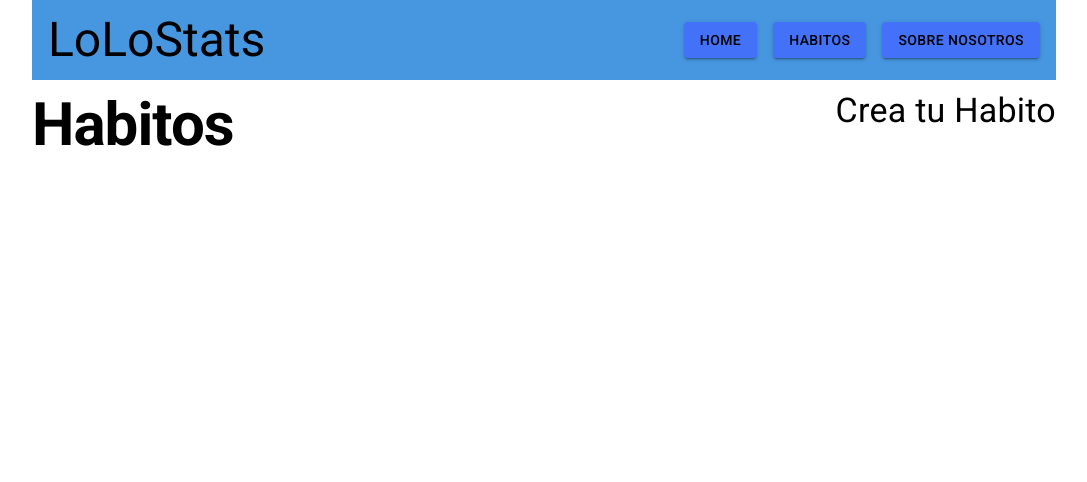
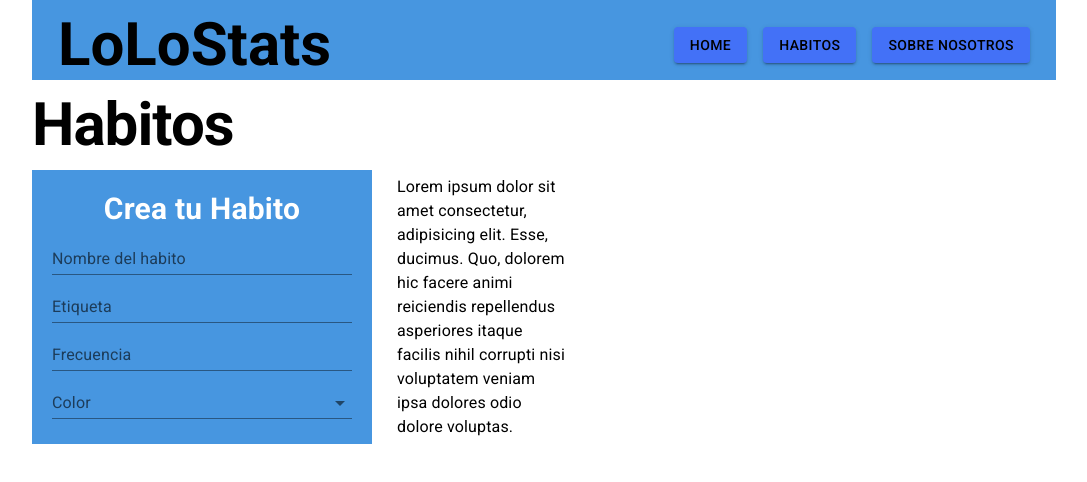
Before and after one commit to NachoBasilio/lolo-stats, a React (Vite) app: page /habitos in a window 1280 px wide. Shown: the top 482 px of the page, without its empty margins (96-1183 px from the left). Built offline with nearby package versions, Linux system fonts and the light colour scheme.

Commit message:
Acomodando el header y comenzando con el formulario

```diff
--- a/src/components/Header.jsx
+++ b/src/components/Header.jsx
@@ -4,26 +4,43 @@ import {Link as RouterLink } from "react-router-dom";
 export default function Header() {
   return (
     <Grid
-    container
-    direction="row"
-    justifyContent="space-between"
-    alignItems="center"
-    position="fixed"
-    backgroundColor="primary.main"
-    width="80%"
-    height="80px"
-    top={0}
-    left={0}
-    right={0}
-    ml="auto"
-    mr="auto"
-  >
+      container
+      direction="row"
+      justifyContent="space-between"
+      alignItems="center"
+      sx={{
+        position: 'fixed',
+        backgroundColor: 'primary.main',
+        width: { xs: '100%', sm: '100%', md: '80%' },
+        height: { sx: "auto", sm: "80px", md: "80px" },
+        top: 0,
+        left: 0,
+        right: 0,
+        padding: { xs: '10px', sm: '10px', md: '10px' },
+        ml: 'auto',
+        mr: 'auto',
+        paddingX: { xs: '16px', sm: '0' },
+        justifyContent: { xs: 'center', sm: 'space-between' },
+        zIndex: 1000, // Ensure the header is above other content
+      }}
+    >
     <Grid item ml={2}
       sx={{
         fontWeight: "bold",
       }}
     >
-      <Typography variant="h3" color="initial">LoLoStats</Typography>
+      <Typography
+      variant="h3"
+      color="initial"
+      sx={{
+        fontWeight: "bold",
+        fontSize: {
+          xs: "40px",
+          sm: "40px",
+          md: "60px",
+        },
+      }}
+      >LoLoStats</Typography>
     </Grid>
 
     {/* Nav */}
@@ -32,6 +49,17 @@ export default function Header() {
       container
       direction="row"
       justifyContent="space-between"
+      sx={{
+        justifyContent: {
+          xs: "center",
+          sm: "space-between",
+        },
+        display:{
+          xs: "none",
+          sm: "flex",
+
+        }
+      }}
       width="auto"
       mr={2}
     >
--- a/src/stats/page/Habitos.jsx
+++ b/src/stats/page/Habitos.jsx
@@ -1,19 +1,15 @@
-import { Grid, Typography } from "@mui/material";
+import { Autocomplete, Grid, TextField, Typography } from "@mui/material";
 
 export default function Habitos() {
   return (
-    <Grid
-        container
-        direction="row"
-        justifyContent="space-between"
+    <>
+    <Typography
+    variant="h1"
+    color="initial"
     width="80%"
     mt="90px"
     ml="auto"
     mr="auto"
-    >
-        <Typography
-        variant="h1"
-        color="initial"
     sx={
         {
             fontWeight: "bold",
@@ -23,12 +19,113 @@ export default function Habitos() {
     >
         Habitos
     </Typography>
+    <Grid
+        container
+        direction="row"
 
+        width="80%"
+
+        ml="auto"
+        mr="auto"
+    >
+
+
+        <Grid
+            container
+            direction="row"
+            mt="10px"
+            backgroundColor="primary.main"
+            width="auto"
+            p="20px"
+        >
             <form action="">
-            <Typography variant="h4" color="initial">Crea tu Habito</Typography>
+                <Grid
+                    container
+                    direction="column"
+                    justifyContent="space-between"
+                    alignItems="center"
+                >
+                    <Typography
+                    variant="h4"
+                    color="white"
+                    sx={
+                        {
+                            fontWeight: "bold",
+                            fontSize: "30px",
+                        }
+                    }
+                    >
+                        Crea tu Habito
+                    </Typography>
+                </Grid>
+                <Grid
+                    item
+
+                >
+                    <TextField
+                    id="nombre"
+                    label="Nombre del habito"
+                    variant="standard"
+                    fullWidth
+                    />
+                </Grid>
+                <Grid
+                    item
+                >
+                    <TextField
+                    id="etiqueta"
+                    label="Etiqueta"
+                    variant="standard"
+                    fullWidth
+                    />
+                </Grid>
+                <Grid
+                    item
+                >
+                    <TextField
+                    id="frecuencia"
+                    label="Frecuencia"
+                    variant="standard"
+                    fullWidth
+                    />
+                </Grid>
+                <Grid
+                    item
+                >
+                    <Autocomplete
+
+                    id="color-box"
+                    options={["Rojo", "Azul", "Amarillo", "Verde"]}
+                    sx={{ width: 300 }}
+                    renderInput={(params) => <TextField {...params} label="Color" variant="standard" />}
+                    />
+                </Grid>
+
 
             </form>
+        </Grid>
+        <Grid
+                container
+                width="180px"
+                mt="10px"
+                ml="20px"
+
+                borderRadius="10px"
+                p="5px"
+
+            >
+                <Typography
+                variant="p"
+                color="black"
+
+
+                >
+                    Lorem ipsum dolor sit amet consectetur, adipisicing elit. Esse, ducimus. Quo, dolorem hic facere animi reiciendis repellendus asperiores itaque facilis nihil corrupti nisi voluptatem veniam ipsa dolores odio dolore voluptas.
+                </Typography>
+            </Grid>
+
 
     </Grid>
+    </>
   )
 }
```
Lines whose indentation alone changed are shown as unchanged.
